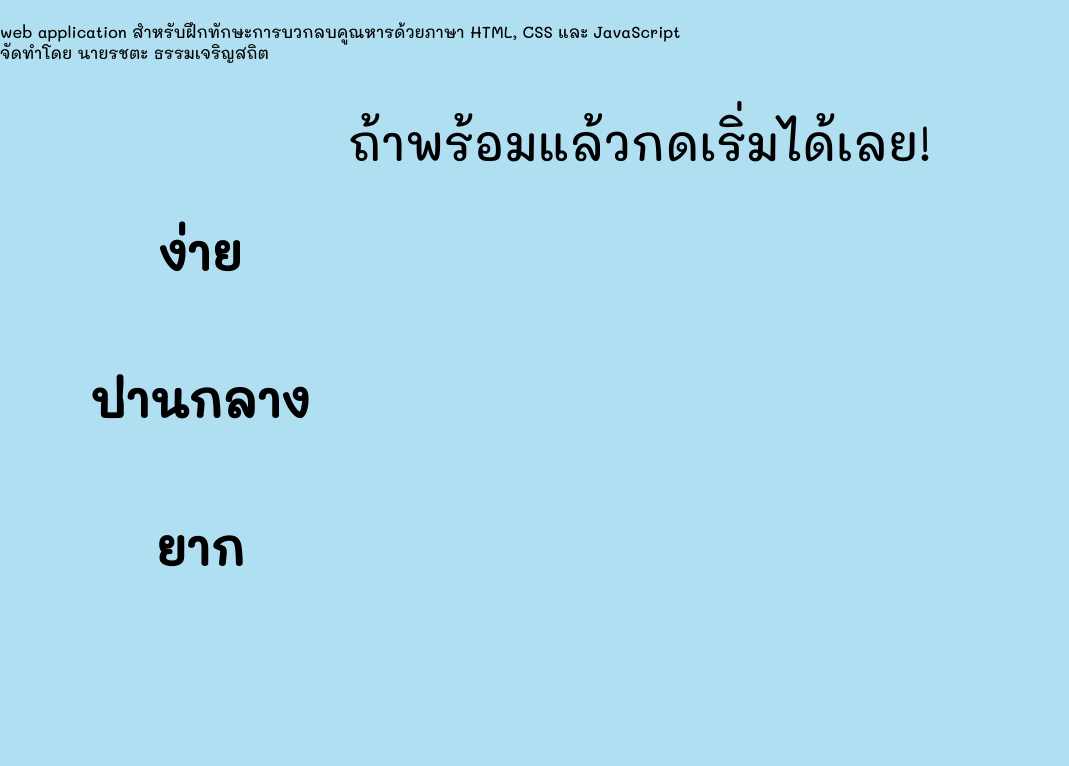
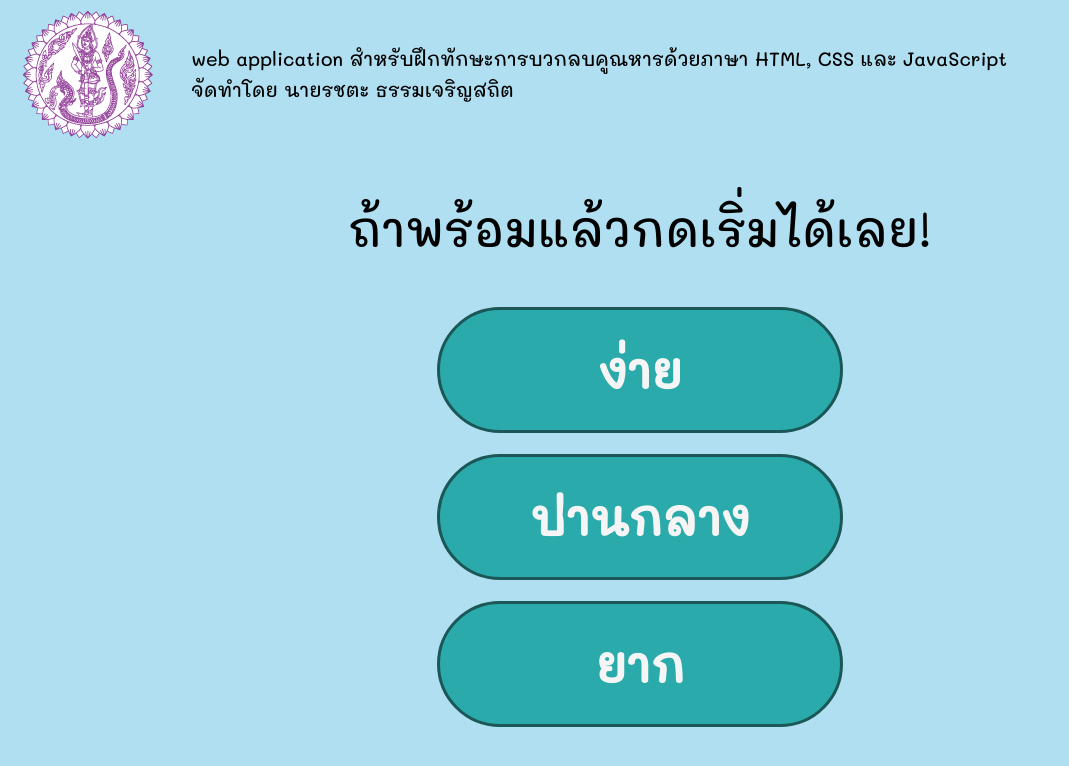
Before and after one commit to RJTPP/Public-senior-project, a plain HTML site: page index.html in a window 1280 px wide. Shown: the whole page, without its empty margins (0-1069 px from the left). Drawn offline with Linux system fonts and the light colour scheme.

Commit message:
update to full correct code

```diff
--- a/index.html
+++ b/index.html
@@ -12,9 +12,9 @@
 </head>
   <body>
 
-    <div class="">
-      <img class="" src="" alt="">
-      <div class="">
+    <div class="top">
+      <img class="logo" src="logo/kus_logo_small.png" alt="">
+      <div class="name">
         web application สำหรับฝึกทักษะการบวกลบคูณหารด้วยภาษา HTML, CSS และ JavaScript
         <br>จัดทำโดย นายรชตะ ธรรมเจริญสถิต
       </div>
@@ -27,15 +27,15 @@
         <p>ถ้าพร้อมแล้วกดเริ่มได้เลย!</p>
       </center>
 
-      <center class=" start_button" id="start_game_" onclick="startGame(1)">
+      <center class="button start_button" id="start_game_easy" onclick="startGame(1)">
         <h1>ง่าย</h1>
       </center>
       <br>
-      <center class=" start_button" id="start_game_" onclick="startGame(2)">
+      <center class="button start_button" id="start_game_medium" onclick="startGame(2)">
         <h1>ปานกลาง</h1>
       </center>
       <br>
-      <center class=" start_button" id="start_game_" onclick="startGame(3)">
+      <center class="button start_button" id="start_game_hard" onclick="startGame(3)">
         <h1>ยาก</h1>
       </center>
     </div>
--- a/script.js
+++ b/script.js
@@ -273,7 +273,7 @@ function random_question(){
 }
 
 
-function displayQuestionAnswer(questio){
+function displayQuestionAnswer(question){
     var randomOrderOfQuestion = []  //ex. [3, 2, 1, 4]
     var correctOrderOfRandomOrder  // position 2(randomOrderOfQuestion[2] == 1) because questionAnswer[1] is correct answer
     var incorrectOrder = [] // [0, 1, 3] --> other position of randomOrderOfQuestion
@@ -316,7 +316,7 @@ function displayQuestionAnswer(questio){
 
 
 function startGame(mode){
-    setDifficulty(mod)
+    setDifficulty(mode)
     {questionAnswer} globalThis
     questionAnswer = random_question()
     // clear start page
@@ -337,7 +337,6 @@ function showSumScore(){
 
 }
 function showEndScore(){
-    return
     stopTimer()
     // clear question content
     document.getElementById('answer_container').outerHTML = ''
@@ -373,7 +372,6 @@ function showEndScore(){
 
 
 function correctChecker(inputIsCorrect,playerInput){
-    return
     {point, questionAnswer, numberOfQuestion, allPlayerAnswer} globalThis
     if(inputIsCorrect){
         point += 1
```
Also changed, not shown: 1 other file.
